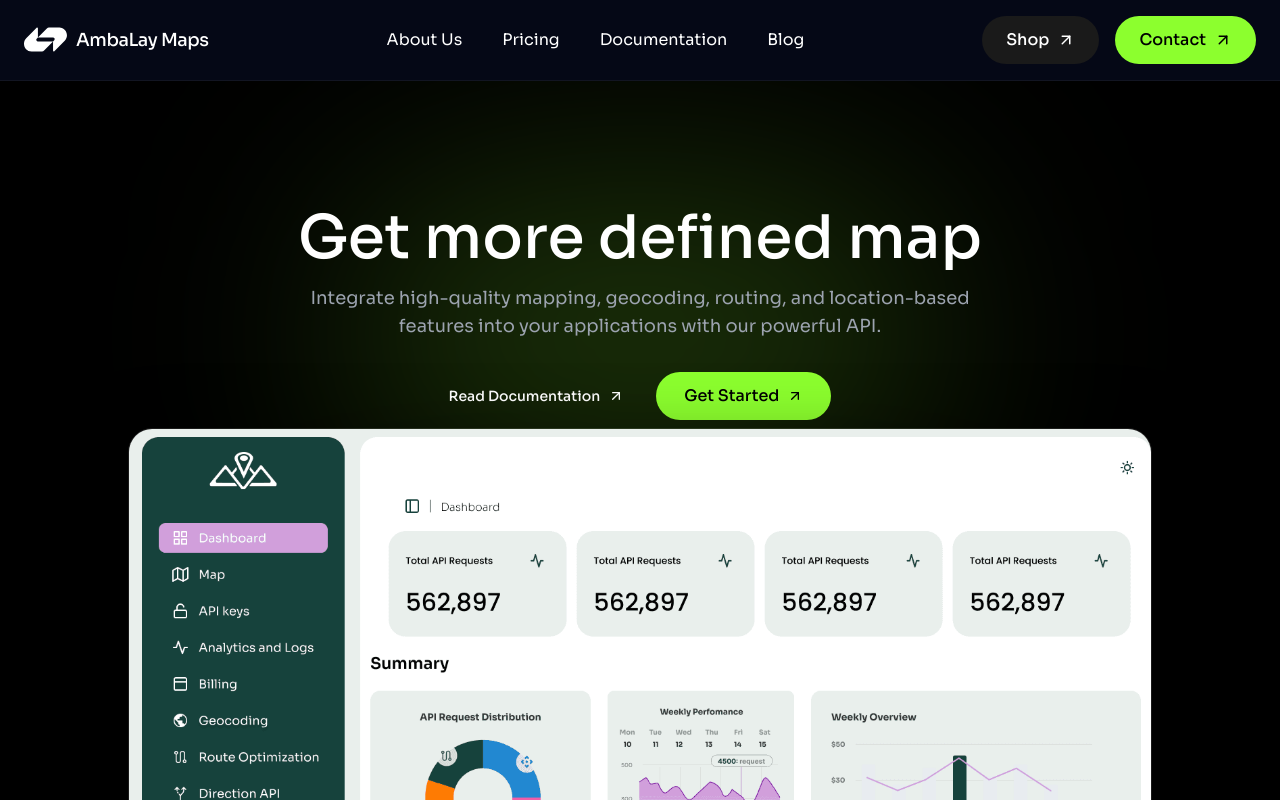
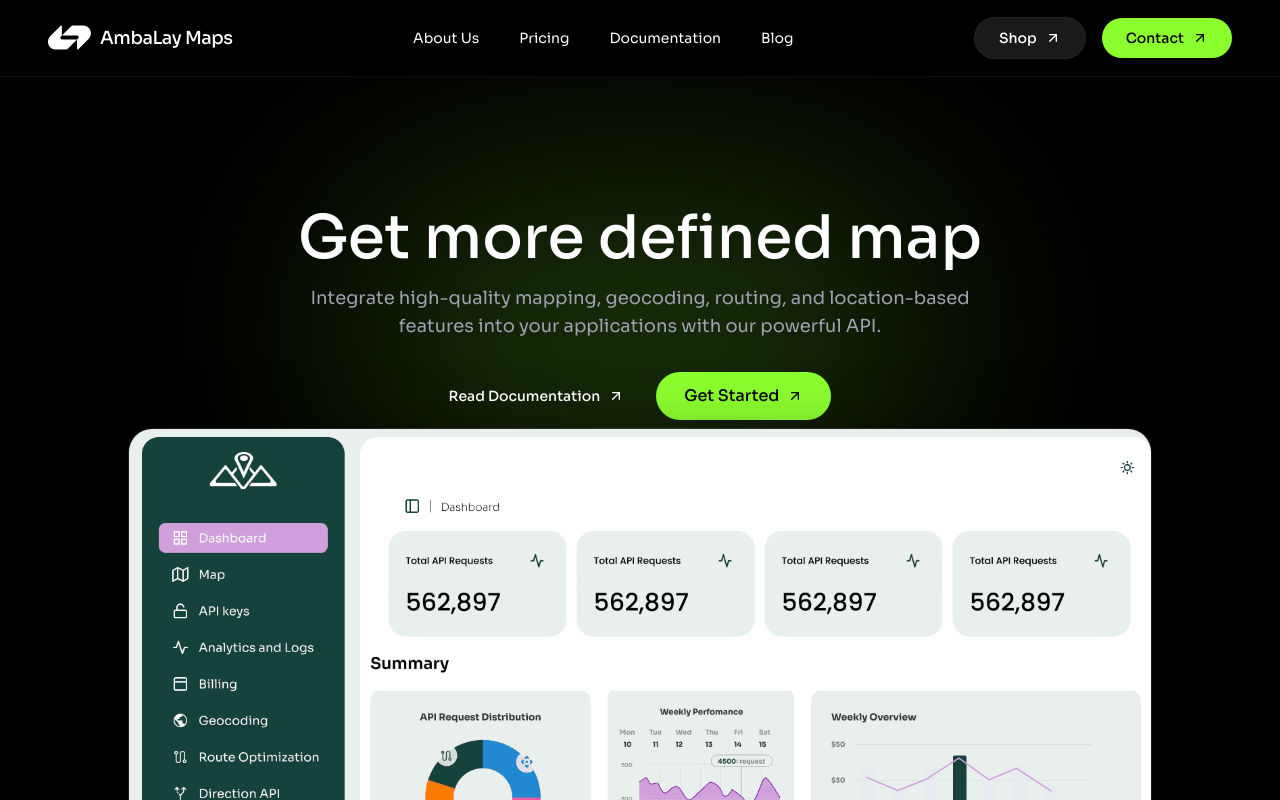
Before and after one commit to Mekd422/AmbalayMaps, a React (Vite) app: page / in a window 1280 px wide. Shown: the top 800 px of the page. Built offline with nearby package versions, Linux system fonts and the light colour scheme.

Commit message:
updated the navbar and footer spacing from the left and right

```diff
--- a/src/Components/layout/Footer.tsx
+++ b/src/Components/layout/Footer.tsx
@@ -2,14 +2,14 @@ import logo from "../../assets/icons/download.svg";
 
 export default function Footer() {
   return (
-    <footer className="bg-midnight text-white px-6 py-16">
-      {/* Container aligned with Navbar (max-w-7xl) */}
+    <footer className="bg-black text-white px-6 md:px-12 py-24 border-t border-white/5">
+      {/* Container aligned perfectly with Navbar and Home sections */}
       <div className="max-w-7xl mx-auto">
         <div className="grid grid-cols-1 lg:grid-cols-12 gap-12 lg:gap-8">
 
-          {/* Left Column: Logo & Brand Description (Span 6) */}
-          <div className="lg:col-span-6 space-y-6">
-            <div className="flex items-center gap-2">
+          {/* Left Column: Logo & Brand Description */}
+          <div className="lg:col-span-6 space-y-8">
+            <div className="flex items-center gap-3">
               <img
                 src={logo}
                 alt="AmbaLay Maps Logo"
@@ -23,41 +23,40 @@ export default function Footer() {
               Powerful and scalable geospatial services designed to integrate high-quality mapping, geocoding, routing, and location-based features into your applications.
             </p>
 
-            {/* Attribution with the neon green accent from the design */}
-            <div className="pt-4 flex items-center gap-2 text-sm text-gray-400">
+            {/* Attribution */}
+            <div className="pt-4 flex items-center gap-2 text-sm text-gray-500">
               <span className="text-[#8cff2e]">♥</span>
-              <span>Designed by <span className="text-[#8cff2e]">Hawi Girma ©2026</span></span>
+              <span>Designed by <span className="text-white hover:text-[#8cff2e] transition-colors cursor-pointer">Hawi Girma ©2026</span></span>
             </div>
           </div>
 
-          {/* Spacer Column for large screens (Span 2) */}
+          {/* Spacer Column for layout balance */}
           <div className="hidden lg:block lg:col-span-2"></div>
 
-          {/* Quick Menu Column (Span 2) */}
+          {/* Quick Menu Column */}
           <div className="lg:col-span-2">
-            <h4 className="font-semibold text-white mb-6">Quick Menu</h4>
-            <ul className="space-y-4 text-gray-400">
-              <li><a href="#" className="hover:text-white transition-colors">How it works</a></li>
-              <li><a href="#features" className="hover:text-white transition-colors">Features</a></li>
-              <li><a href="#testimonials" className="hover:text-white transition-colors">Testimonials</a></li>
-              <li><a href="#pricing" className="hover:text-white transition-colors">Pricing</a></li>
-              <li><a href="#" className="hover:text-white transition-colors">Waitlist</a></li>
+            <h4 className="font-medium text-white mb-6 uppercase text-xs tracking-widest">Quick Menu</h4>
+            <ul className="space-y-4 text-sm text-gray-400">
+              <li><a href="#" className="hover:text-[#8cff2e] transition-colors">How it works</a></li>
+              <li><a href="#features" className="hover:text-[#8cff2e] transition-colors">Features</a></li>
+              <li><a href="#testimonials" className="hover:text-[#8cff2e] transition-colors">Testimonials</a></li>
+              <li><a href="#pricing" className="hover:text-[#8cff2e] transition-colors">Pricing</a></li>
+              <li><a href="#" className="hover:text-[#8cff2e] transition-colors">Waitlist</a></li>
             </ul>
           </div>
 
-          {/* Information Column (Span 2) */}
+          {/* Information Column */}
           <div className="lg:col-span-2">
-            <h4 className="font-semibold text-white mb-6">Information</h4>
-            <ul className="space-y-4 text-gray-400">
-              <li><a href="#contact" className="hover:text-white transition-colors">Contact</a></li>
-              <li><a href="#" className="hover:text-white transition-colors">Privacy Policy</a></li>
-              <li><a href="#" className="hover:text-white transition-colors">Terms</a></li>
-              <li><a href="#blog" className="hover:text-white transition-colors">Blog</a></li>
-              <li><a href="#" className="hover:text-white transition-colors">Remix Template</a></li>
+            <h4 className="font-medium text-white mb-6 uppercase text-xs tracking-widest">Information</h4>
+            <ul className="space-y-4 text-sm text-gray-400">
+              <li><a href="#contact" className="hover:text-[#8cff2e] transition-colors">Contact</a></li>
+              <li><a href="#" className="hover:text-[#8cff2e] transition-colors">Privacy Policy</a></li>
+              <li><a href="#" className="hover:text-[#8cff2e] transition-colors">Terms</a></li>
+              <li><a href="#blog" className="hover:text-[#8cff2e] transition-colors">Blog</a></li>
+              <li><a href="#" className="hover:text-[#8cff2e] transition-colors">Remix Template</a></li>
             </ul>
           </div>
         </div>
-
       </div>
     </footer>
   );
--- a/src/Components/layout/Navbar.tsx
+++ b/src/Components/layout/Navbar.tsx
@@ -18,10 +18,11 @@ export default function Navbar() {
   return (
     <nav
       className={`fixed top-0 left-0 right-0 z-50 border-b border-white/5 transition-all duration-300 ${
-        isScrolled ? "bg-midnight/80 backdrop-blur-xl" : "bg-midnight"
+        isScrolled ? "bg-black/80 backdrop-blur-xl" : "bg-black"
       }`}
     >
-      <div className="max-w-7xl mx-auto flex items-center justify-between px-6 py-4">
+      {/* Container: max-w-7xl and px-6 md:px-12 ensures alignment with Home sections */}
+      <div className="max-w-7xl mx-auto flex items-center justify-between px-6 md:px-12 py-4">
 
         {/* Logo */}
         <div className="flex items-center gap-2">
@@ -37,39 +38,37 @@ export default function Navbar() {
 
         {/* Desktop Navigation */}
         <div className="hidden lg:flex items-center gap-10 text-white">
-          <a href="#about" className="hover:text-[#8cff2e] transition-colors">
+          <a href="#about" className="text-sm hover:text-[#8cff2e] transition-colors">
             About Us
           </a>
-          <a href="#pricing" className="hover:text-[#8cff2e] transition-colors">
+          <a href="#pricing" className="text-sm hover:text-[#8cff2e] transition-colors">
             Pricing
           </a>
-          <a href="#features" className="hover:text-[#8cff2e] transition-colors">
+          <a href="#features" className="text-sm hover:text-[#8cff2e] transition-colors">
             Documentation
           </a>
-          <a href="#blog" className="hover:text-[#8cff2e] transition-colors">
+          <a href="#blog" className="text-sm hover:text-[#8cff2e] transition-colors">
             Blog
           </a>
         </div>
 
         {/* Desktop Buttons */}
         <div className="hidden lg:flex items-center gap-4">
-
-          <button className="group bg-[#1a1a1a] flex items-center gap-2 px-6 py-3 rounded-full text-base font-medium text-white hover:bg-[#2f2f2f] transition-colors">
+          <button className="group bg-[#1a1a1a] flex items-center gap-2 px-6 py-2.5 rounded-full text-sm font-medium text-white hover:bg-[#2f2f2f] transition-colors border border-white/5">
             Shop
             <ArrowUpRight
-              size={18}
-              className="transition-transform duration-300 group-hover:translate-x-1 group-hover:-translate-y-1"
+              size={16}
+              className="transition-transform duration-300 group-hover:translate-x-0.5 group-hover:-translate-y-0.5"
             />
           </button>
 
-          <button className="group flex items-center gap-2 px-6 py-3 rounded-full text-base font-medium bg-[#8cff2e] text-black">
+          <button className="group flex items-center gap-2 px-6 py-2.5 rounded-full text-sm font-medium bg-[#8cff2e] text-black hover:brightness-110 transition-all">
             Contact
             <ArrowUpRight
-              size={18}
-              className="transition-transform duration-300 group-hover:translate-x-1 group-hover:-translate-y-1"
+              size={16}
+              className="transition-transform duration-300 group-hover:translate-x-0.5 group-hover:-translate-y-0.5"
             />
           </button>
-
         </div>
 
         {/* Mobile Menu Button */}
@@ -85,77 +84,27 @@ export default function Navbar() {
             viewBox="0 0 24 24"
           >
             {isMenuOpen ? (
-              <path
-                strokeLinecap="round"
-                strokeLinejoin="round"
-                strokeWidth={2}
-                d="M6 18L18 6M6 6l12 12"
-              />
+              <path strokeLinecap="round" strokeLinejoin="round" strokeWidth={2} d="M6 18L18 6M6 6l12 12" />
             ) : (
-              <path
-                strokeLinecap="round"
-                strokeLinejoin="round"
-                strokeWidth={2}
-                d="M4 6h16M4 12h16M4 18h16"
-              />
+              <path strokeLinecap="round" strokeLinejoin="round" strokeWidth={2} d="M4 6h16M4 12h16M4 18h16" />
             )}
           </svg>
         </button>
       </div>
 
       {/* Mobile Menu */}
-      {/* Mobile Menu */}
       {isMenuOpen && (
         <div className="absolute top-full left-0 right-0 bg-black/95 backdrop-blur-md border-b border-white/10 z-50 lg:hidden">
+          <div className="flex flex-col p-6 space-y-4 text-white">
+            <a href="#about" className="px-5 py-2 rounded-full hover:bg-white/10 text-center transition-colors" onClick={() => setIsMenuOpen(false)}>About Us</a>
+            <a href="#pricing" className="px-5 py-2 rounded-full hover:bg-white/10 text-center transition-colors" onClick={() => setIsMenuOpen(false)}>Pricing</a>
+            <a href="#features" className="px-5 py-2 rounded-full hover:bg-white/10 text-center transition-colors" onClick={() => setIsMenuOpen(false)}>Documentation</a>
+            <a href="#blog" className="px-5 py-2 rounded-full hover:bg-white/10 text-center transition-colors" onClick={() => setIsMenuOpen(false)}>Blog</a>
 
-    <div className="flex flex-col p-6 space-y-4 text-white">
-
-      {/* Links */}
-      <a
-        href="#about"
-        className="px-5 py-2 rounded-full hover:bg-white/10 text-center transition-colors"
-        onClick={() => setIsMenuOpen(false)}
-      >
-        About Us
-      </a>
-
-      <a
-        href="#pricing"
-        className="px-5 py-2 rounded-full hover:bg-white/10 text-center transition-colors"
-        onClick={() => setIsMenuOpen(false)}
-      >
-        Pricing
-      </a>
-
-      <a
-        href="#features"
-        className="px-5 py-2 rounded-full hover:bg-white/10 text-center transition-colors"
-        onClick={() => setIsMenuOpen(false)}
-      >
-        Documentation
-      </a>
-
-      <a
-        href="#blog"
-        className="px-5 py-2 rounded-full hover:bg-white/10 text-center transition-colors"
-        onClick={() => setIsMenuOpen(false)}
-      >
-        Blog
-      </a>
-
-      {/* Buttons */}
             <div className="pt-4 border-t border-white/10 flex flex-col gap-3">
-
-        <button className="px-5 py-2 rounded-full bg-white/10 text-white transition-colors">
-          Shop
-        </button>
-
-        <button className="px-5 py-2 rounded-full bg-[#8cff2e] text-black transition-colors">
-          Contact
-        </button>
-
+              <button className="px-5 py-2 rounded-full bg-white/10 text-white transition-colors">Shop</button>
+              <button className="px-5 py-2 rounded-full bg-[#8cff2e] text-black font-medium transition-colors">Contact</button>
             </div>
-
           </div>
         </div>
       )}
```
Also changed, not shown: src/pages/Home.tsx (+2 -6 lines). Lines whose indentation alone changed are shown as unchanged.
